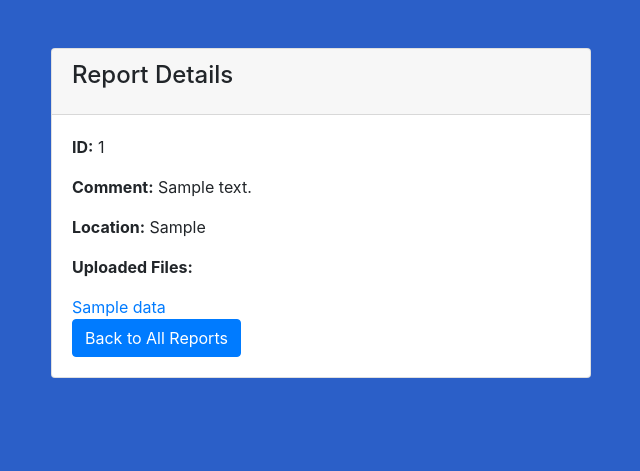
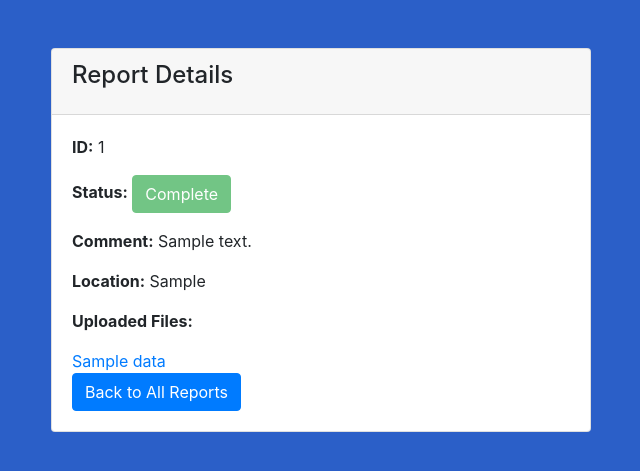
Before and after one commit to morghughes/HoosHousing, a Django app: template templates/report_detail.html in a window 1280 px wide. Shown: the top 471 px of the page, without its empty margins (319-959 px from the left). Run offline with Django 3.2, Linux system fonts and the light colour scheme; the template is opened without the code that fills it: most values are stand-ins (such as "Sample title", 1, 10 or a date in 2020); some libraries are stand-ins or nearby versions.

Commit message:
Added status feature, visible for both standard users and site admin; toggle-complete feature for site admins

```diff
--- a/asde_project/urls.py
+++ b/asde_project/urls.py
@@ -19,6 +19,8 @@ from django.urls import path, include
 # from django.views.generic import TemplateView
 from django.contrib.auth.views import LogoutView
 from b26 import views
+from b26.views import mark_report_complete
+
 # from b26.views import CustomLoginView
 
 urlpatterns = [
@@ -34,4 +36,5 @@ urlpatterns = [
     path('view_reports/', views.view_reports, name='view_reports'),
     path('reports/<int:report_id>/', views.report_detail, name='report_detail'),
     path('welcome/', views.welcome_view, name='welcome'),
+    path('reports/<int:report_id>/mark_complete/', mark_report_complete, name='mark_complete'),
 ]
--- a/templates/report_detail.html
+++ b/templates/report_detail.html
@@ -18,11 +18,30 @@
     <div class="row justify-content-center">
         <div class="col-md-6">
             <div class="card">
-                <div class="card-header">
+{#                <div class="card-header">#}
+                <div class="card-header d-flex justify-content-between align-items-center">
                     <h4 class="card-title">Report Details</h4>
+                    {% if user.userprofile.is_site_admin and user.is_authenticated %}
+                        <form action="{% url 'mark_complete' report.id %}" method="post">
+                            {% csrf_token %}
+                            <div class="custom-control custom-checkbox">
+                                <input type="checkbox" class="custom-control-input" id="completeStatus" name="completeStatus"
+                                       onchange="this.form.submit()" {% if report.report_status == 'Complete' %}checked{% endif %}>
+                                <label class="custom-control-label" for="completeStatus">Mark as Complete</label>
+                            </div>
+                        </form>
+                    {% endif %}
                 </div>
                 <div class="card-body">
                     <p><strong>ID:</strong> {{ report.id }}</p>
+                    <p><strong>Status:</strong>
+                        <button class="btn
+                            {% if report.report_status == 'New' %}btn-primary
+                            {% elif report.report_status == 'In Progress' %}btn-warning
+                            {% elif report.report_status == 'Complete' %}btn-success
+                            {% endif %}
+                        " disabled>{{ report.report_status }}</button>
+                    </p>
                     <p><strong>Comment:</strong> {{ report.report_comment }}</p>
                     <p><strong>Location:</strong> {{ report.report_location }}</p>
                     {% if user.userprofile.is_site_admin and user.is_authenticated %}
```
Also changed, not shown: b26/models.py (+11 -1 lines), b26/views.py (+16 -25 lines), templates/admin_files.html (+11 -2 lines), db.sqlite3.
